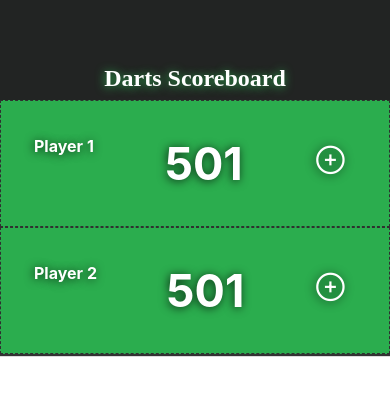
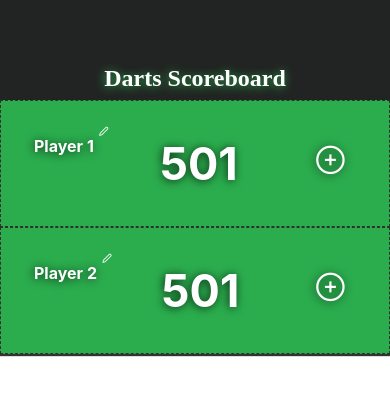
Before and after one commit to ScottWagner100/DartsScoreboard, a React Native app: screen / in a window 390 px wide. Shown: the top 396 px of the page. Built offline with nearby package versions, Linux system fonts and the light colour scheme.

Commit message:
Added edit icon to player name

```diff
--- a/components/MainBody.js
+++ b/components/MainBody.js
@@ -3,11 +3,6 @@ import {View} from "react-native";
 import PlayerScore from "./PlayerScore";
 
 export default function MainBody() {
-
-    const [playerNum, setPlayerNum] = useState([
-        {number: "1", key: "1"},
-        {number: "2", key: "2"},
-    ]);
 
     return (
         <View>
--- a/components/PlayerScore.js
+++ b/components/PlayerScore.js
@@ -1,7 +1,7 @@
 import React, {useState} from "react";
 import {Text, TouchableHighlight, TouchableNativeFeedback, TouchableOpacity, View} from "react-native";
 import styles from "../globalStyles";
-import { Ionicons } from '@expo/vector-icons';
+import { Ionicons, Feather } from '@expo/vector-icons';
 
 export default function PlayerScore({playerNumber}) {
 
@@ -9,7 +9,14 @@ export default function PlayerScore({playerNumber}) {
 
     return (
         <View style={styles.playerBox}>
+            <View style={styles.playerNameBox}>
             <Text style={styles.playerText}>Player {playerNumber}</Text>
+            <Feather
+                name="edit-2"
+                size={10}
+                style={styles.playerNameEdit}
+            />
+            </View>
             <Text style={styles.playerScoreText}>{score}</Text>
             <View style={styles.playerBoxButton}>
                 <TouchableHighlight>
--- a/globalStyles.js
+++ b/globalStyles.js
@@ -58,7 +58,8 @@ const styles = StyleSheet.create({
         textAlign: "center",
         textShadowColor: 'rgba(0, 0, 0, 0.75)',
         textShadowOffset: {width: -1, height: 1},
-        textShadowRadius: 10
+        textShadowRadius: 10,
+        left: -10,
     },
     playerBoxAdd: {
         marginRight: 15,
@@ -69,6 +70,16 @@ const styles = StyleSheet.create({
         textShadowRadius: 10,
         marginTop: 15,
         fontSize: 35,
+    },
+    playerNameEdit: {
+      color: "#fff",
+        padding: 0,
+        margin: 0,
+        right: -5,
+    },
+    playerNameBox: {
+        flexDirection: "row",
+        justifyContent: "space-between",
     }
 });
 
```
